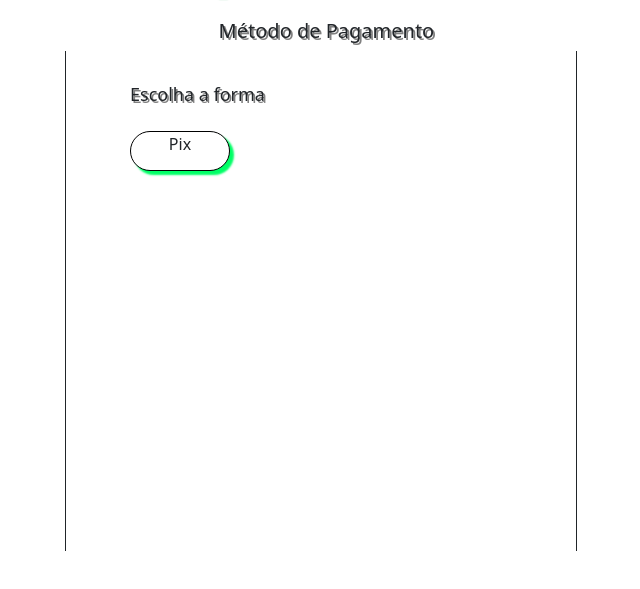
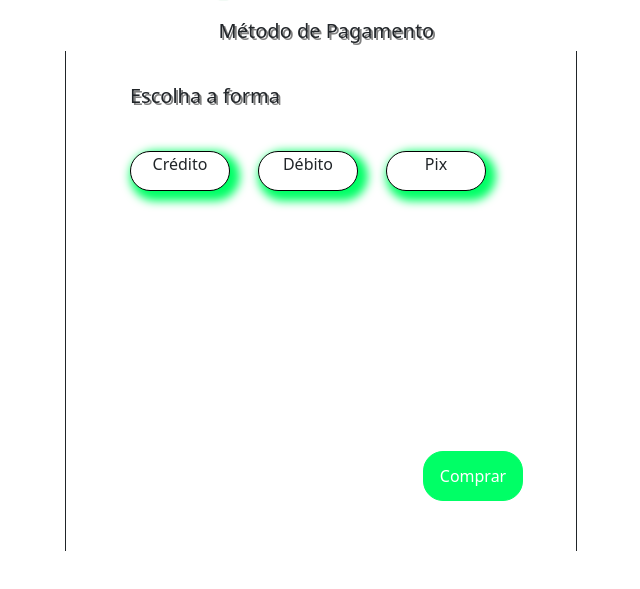
Before and after one commit to KauaHVieira/Testing-a-lot-of-displays, a plain HTML site: page metodopagamento.html in a window 1280 px wide. Shown: the part 101-690 px from the top of the page, without its empty margins (319-959 px from the left). Drawn offline with nearby package versions, Linux system fonts and the light colour scheme; a web font is replaced by a local one.

Commit message:
término do metodo de pagamento

```diff
--- a/metodopagamento.html
+++ b/metodopagamento.html
@@ -21,12 +21,25 @@
 <br>
     <h2 class="subtitulo"> Método de Pagamento</h2>
 </div>
+
     <div class="cont">
+
         <div class="titulopagamento">Escolha a forma</div>
-      <div class="cont1">
-        Pix
-      </div>
+
+      <div class="contcredito">Crédito</div>
+
+      <div class="contdebito">Débito</div>
+
+      <div class="contpix">Pix</div>
+
+      <a href="URL"><button class="botao">Comprar</button></a>
+
+
+      <!--<button type="button" data-mdb-button-init data-mdb-ripple-init class="btn btn-success btn-lg"
+      style="padding-left: 2.5rem; padding-right: 2.5rem;">Criar conta</button> -->
+
     </div>
+
 <br>
 <br>
 </body>
--- a/metodopagstyle.css
+++ b/metodopagstyle.css
@@ -30,18 +30,6 @@ body{
 
 
 }
-.cont1{
-    background-color: #fff;
-    width: 100px;
-    height: 40px;
-    margin-left: 5%;
-    position: absolute;
-    margin-top: 80px;
-    border: solid black 1px;
-    border-radius: 30px;
-    text-align: center;
-    box-shadow: 4px 4px 2px var(--primary-color);
-}
 
 .cont{
 background-color: #fff;
@@ -55,8 +43,75 @@ margin-left: 30%;
 
 }
 
+.contpix{
+    background-color: #fff;
+    width: 100px;
+    height: 40px;
+    margin-left: 25%;
+    position: absolute;
+    margin-top: 100px;
+    border: solid black 1px;
+    border-radius: 30px;
+    text-align: center;
+    box-shadow: 5px 5px 10px 5px var(--primary-color);
+}
+
+.contdebito{
+    background-color: #fff;
+    width: 100px;
+    height: 40px;
+    margin-left: 15%;
+    position: absolute;
+    margin-top: 100px;
+    border: solid black 1px;
+    border-radius: 30px;
+    text-align: center;
+    box-shadow: 5px 5px 10px 5px var(--primary-color);
+}
+
+.contcredito{
+    background-color: #fff;
+    width: 100px;
+    height: 40px;
+    margin-left: 5%;
+    position: absolute;
+    margin-top: 100px;
+    border: solid black 1px;
+    border-radius: 30px;
+    text-align: center;
+    box-shadow: 5px 5px 10px 5px var(--primary-color);
+}
+
+
+.botaocomprar{
+    color: var(--primary-color);
+    background-color: var(--primary-color);
+    width: 100px;
+    height: 40px;
+    margin-left: 75%;
+    position: absolute;
+    margin-top: 400px;
+
+}
+
+ .botao{
+    width: 100px;
+    height: 50px;
+    margin-left: 70%;
+    margin-top: 400px;
+    border: solid 1px var(--primary-color);
+    border-radius: 20px;
+    color: var(--secondary-color);
+    background-color: var(--primary-color);
+    transition: background-color 0.3s ease, color 0.3s ease, transform 0.3s ease;
+}
+.botao:hover{
+    background-color: var(--background-color);
+    color: var(--primary-color);
+}
+
 .titulopagamento{
-font-size: 18px;
+font-size: 20px;
  position: absolute;
  margin-left: 5%;
  margin-top: 30px;
```
